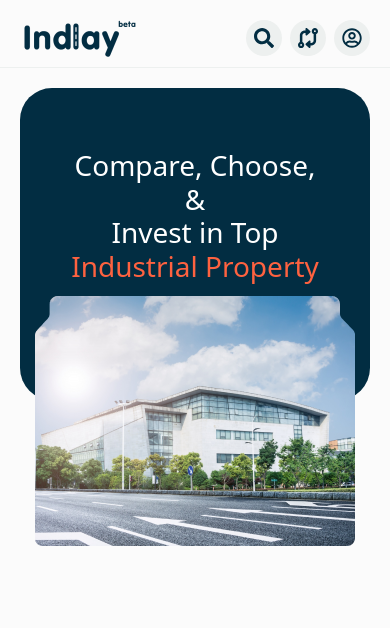
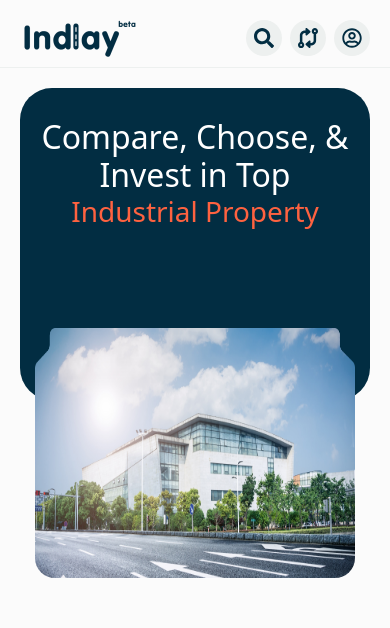
Before and after one commit to mahi25soni/indlay, a Next.js app: page /about in a window 390 px wide. Shown: the top 628 px of the page. Built offline with nearby package versions, Linux system fonts and the light colour scheme.

Commit message:
Refactor : Structural changes in about page

```diff
--- a/src/app/about/page.tsx
+++ b/src/app/about/page.tsx
@@ -22,7 +22,7 @@ const TrustedCompanies = dynamic(
 const About = () => {
   return (
     <div className="w-full px-5 lg:px-15">
-      <div className="h-screen">
+      <div className="h-[432px] lg:h-[926px]">
         <AboutPageHero />
       </div>
       <AboutMission />
--- a/src/components/AboutPageComponents/AboutMission/AboutMission.tsx
+++ b/src/components/AboutPageComponents/AboutMission/AboutMission.tsx
@@ -21,7 +21,7 @@ const AboutMission = () => {
   }, []);
 
   return (
-    <div className="mt-0 md:mt-4 lg:mt-28 px-4">
+    <div className="mt-[120px] lg:mt-0 px-4">
       <div className="flex flex-wrap justify-between gap-6">
         <div className="w-full lg:w-auto">
           <p className="text-[28px] lg:text-[32px] font-medium leading-[28.8px] lg:leading-snug text-center lg:text-start ">
--- a/src/components/AboutPageComponents/AboutPageHero/AboutPageHero.tsx
+++ b/src/components/AboutPageComponents/AboutPageHero/AboutPageHero.tsx
@@ -5,23 +5,32 @@ import Image from "next/image";
 const AboutPageHero = () => {
   return (
     <div className="mt-5 ">
-      <div className="relative z-50 lg:flex lg:justify-center hidden ">
-        <div className="w-[350px] md:w-[1320px] h-[312px] md:h-[528px] rounded-[32px] bg-[#022D42] relative">
-          <div className="absolute left-1/2 top-1/4 -translate-x-1/2 -translate-y-1/2 transform text-center text-secondary max-w-[502px] h-[190px]">
-            <h2 className="text-center text-[28px] lg:text-[48px]  leading-[33.6px] lg:leading-[57.6px] font-normal">Compare, Choose, &</h2>
-            <p className="text-center text-[28px] lg:text-[48px]  leading-[33.6px] lg:leading-[57.6px]  font-normal w-[371px]">Invest in Top</p>
+      <div className="relative z-50 flex justify-center ">
+        <div className="w-full md:w-[1320px] h-[312px] md:h-[528px] rounded-[32px] bg-[#022D42] relative">
+          <div className="absolute left-1/2 lg:top-1/4 top-[40%] -translate-x-1/2 -translate-y-1/2 transform  max-w-[502px] h-[190px] flex-col gap-1 text-center text-[32px] font-normal leading-[38.4px] text-secondary lg:text-[48px] lg:leading-[57.6px]">
+            <div className="whitespace-nowrap">Compare, Choose, &</div>
+            <div className="whitespace-nowrap">Invest in Top</div>
             <p className="text-center text-[28px] lg:text-[48px]  leading-[33.6px] lg:leading-[57.6px]  font-normal tracking-tighter-[2%] text-primary">
               Industrial Property
             </p>
           </div>
         </div>
-        <div className="absolute top-60 ">
-          <Image src="/aboutHero.png" alt="About Hero" width={1256} height={528} className="flex justify-center" />
+        <div className="absolute top-60">
+          {/* <Image src="/aboutHero.png" alt="About Hero" width={1256} height={528} className="flex justify-center" /> */}
+          <div className=" overflow-hidden rounded-20">
+            <Image
+              src="/aboutHero.png"
+              alt="Logo"
+              width={1256}
+              height={528}
+              className="h-[250px] max-w-none lg:h-[528px] lg:max-w-full flex justify-center lg:w-full w-[320px]"
+            />
+          </div>
         </div>
       </div>
 
       {/* mobile view  */}
-      <div className="relative z-50 flex justify-center lg:hidden">
+      {/* <div className="relative z-50 flex justify-center lg:hidden">
         <div className="w-[350px]  h-[312px]  rounded-[32px] bg-[#022D42] relative">
           <div className="absolute left-1/2 top-1/2 -translate-x-1/2 -translate-y-1/2 transform text-center text-secondary max-w-[502px] h-[190px]">
             <h2 className="text-center text-[28px] lg:text-[48px]  leading-[33.6px] lg:leading-[57.6px] font-normal">Compare, Choose, &</h2>
@@ -34,7 +43,7 @@ const AboutPageHero = () => {
         <div className="absolute top-52 ">
           <Image src="/aboutHero-mob.png" alt="About Hero" width={320} height={250} className="flex justify-center" />
         </div>
-      </div>
+      </div> */}
     </div>
   )
 };
--- a/src/components/AboutPageComponents/AboutService/AboutService.tsx
+++ b/src/components/AboutPageComponents/AboutService/AboutService.tsx
@@ -23,7 +23,7 @@ const AboutService = () => {
   }, []);
 
   return (
-    <div>
+    <div className="mt-[60px] lg:mt-20">
       <SingleHeading firstLine="Services we provide" secondLine="to our esteemed customers" />
       <div className="grid grid-cols-1 sm:grid-cols-2 md:grid-cols-4 gap-6 mt-10">
         {aboutDataList.map((service, index) => (
```
Lines whose indentation alone changed are shown as unchanged.
